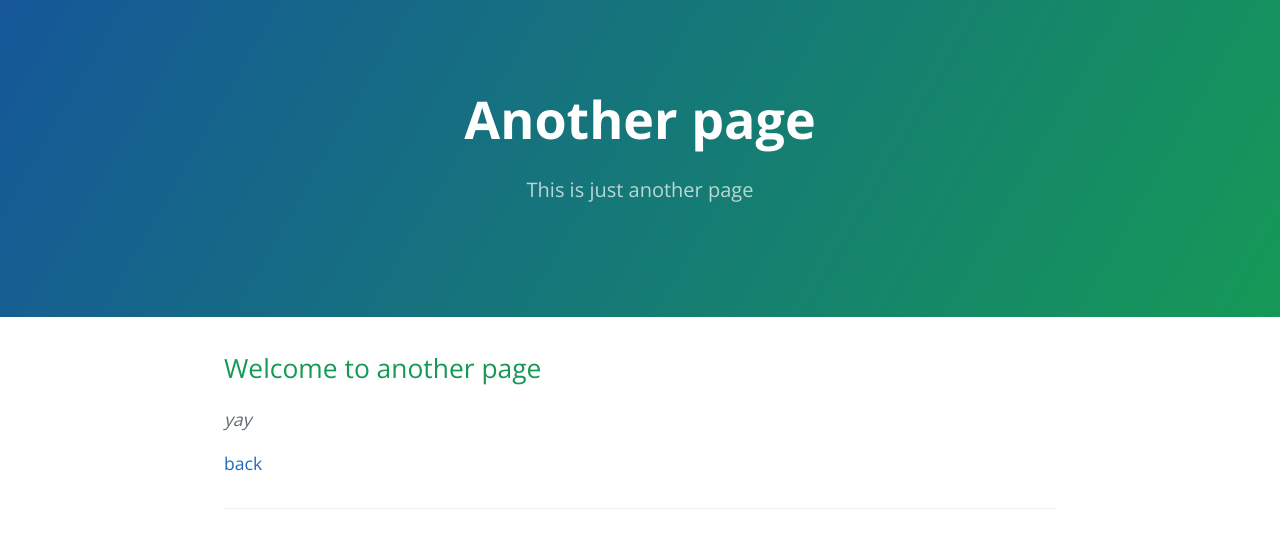
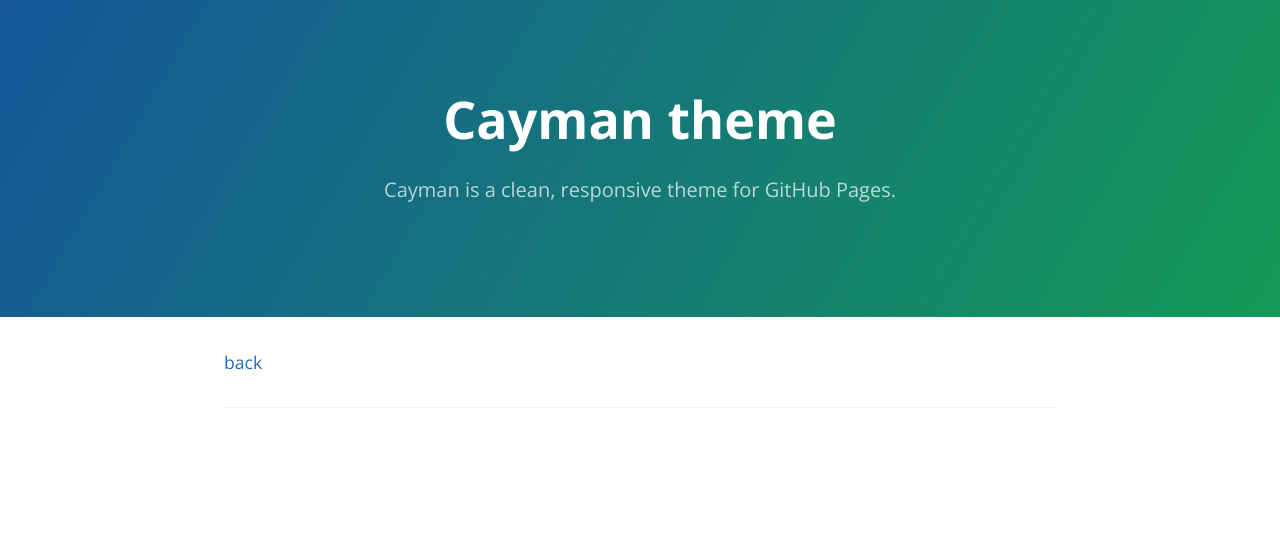
Before and after one commit to vanvostudio/vanvostudio.github.io, a Jekyll site: the page built from another-page.md, in a window 1280 px wide. Shown: the top 548 px of the page. Built offline with Jekyll 4.4.1, drawn with Linux system fonts in a browser that asks for light colours; our own code applies the rules of GitHub Pages for plain Markdown files.

Commit message:
Update another-page.md

```diff
--- a/another-page.md
+++ b/another-page.md
@@ -1,11 +1 @@
----
-layout: default
-title: Another page
-description: This is just another page
----
-
-## Welcome to another page
-
-_yay_
-
 [back](./)
```
